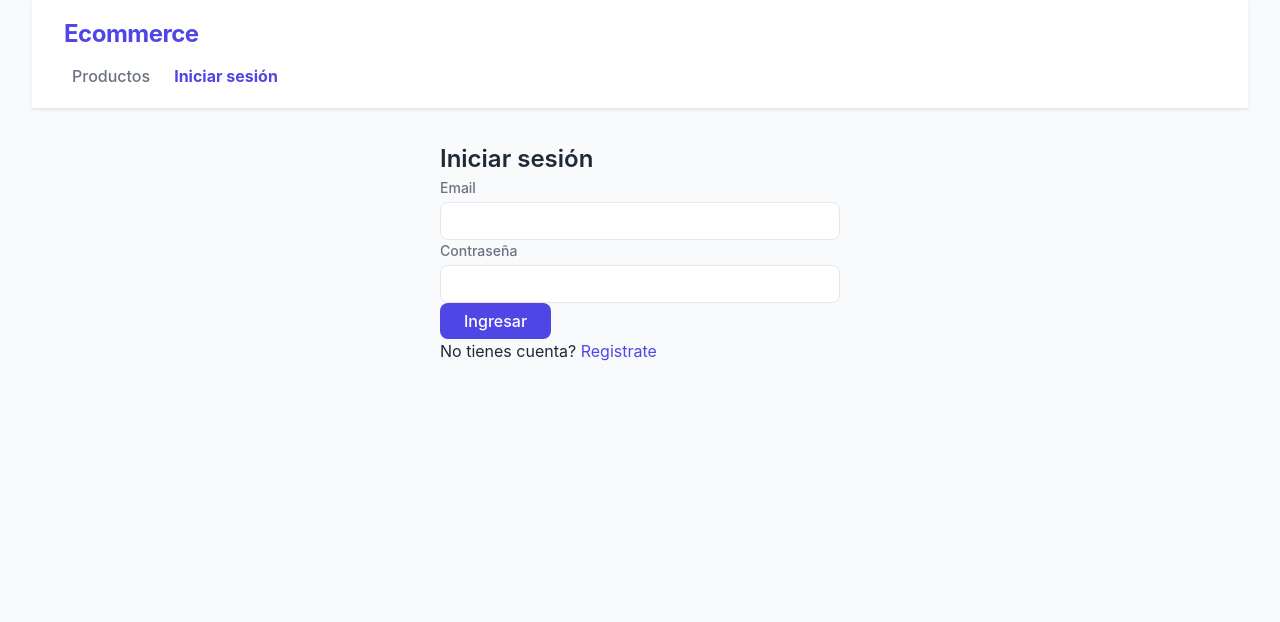
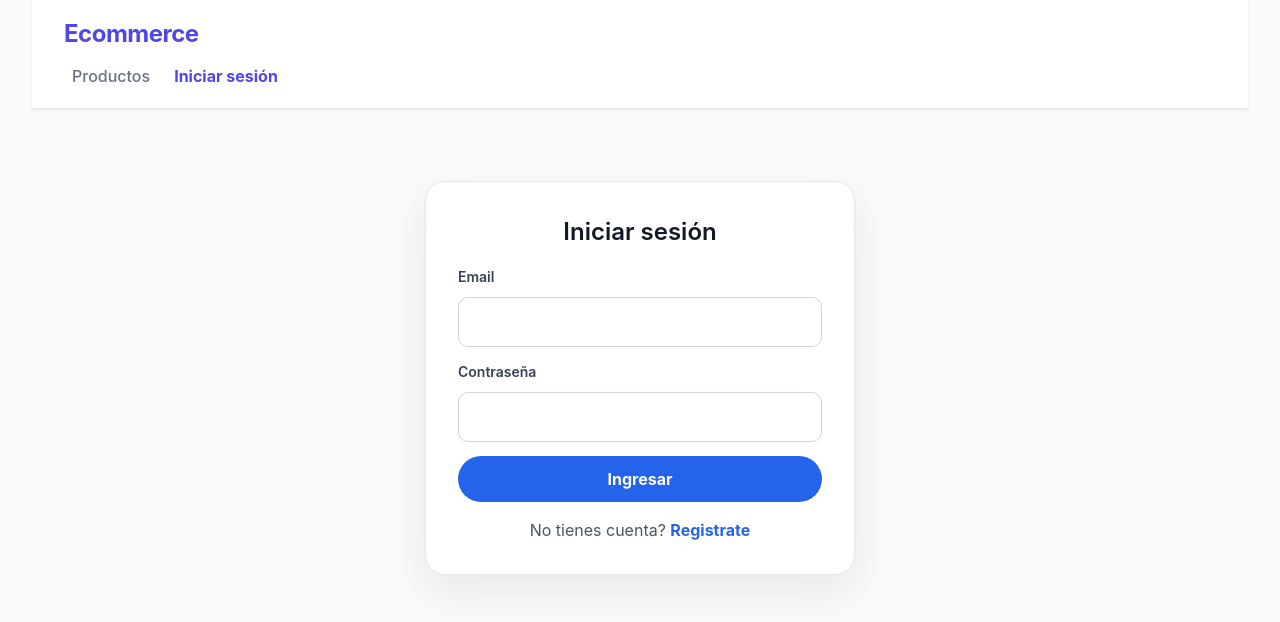
Before and after one commit to danielbueno19/ecomerce, a React (Vite) app in the folder ecommerce_react/: page /login in a window 1280 px wide. Shown: the top 622 px of the page. Built offline with nearby package versions, Linux system fonts and the light colour scheme.

Commit message:
feat(auth): agregar estilos y estructura a los componentes LoginPage y RegistroPage

```diff
--- /dev/null
+++ b/ecommerce_react/src/pages/LoginPage.module.css
@@ -0,0 +1,71 @@
+.page {
+  max-width: 430px;
+  margin: 2.5rem auto;
+  padding: 2rem;
+  border: 1px solid #e5e7eb;
+  border-radius: 20px;
+  background: #fff;
+  box-shadow: 0 16px 40px rgba(15, 23, 42, 0.08);
+}
+
+.title {
+  margin: 0 0 1rem;
+  color: #111827;
+  text-align: center;
+}
+
+.form {
+  display: flex;
+  flex-direction: column;
+  gap: 0.9rem;
+}
+
+.field {
+  display: flex;
+  flex-direction: column;
+  gap: 0.35rem;
+}
+
+.label {
+  font-weight: 600;
+  color: #374151;
+}
+
+.input {
+  border: 1px solid #d1d5db;
+  border-radius: 10px;
+  padding: 0.75rem 0.8rem;
+  font: inherit;
+}
+
+.error {
+  margin: 0;
+  color: #b91c1c;
+  font-weight: 600;
+}
+
+.button {
+  border: none;
+  border-radius: 999px;
+  padding: 0.8rem 1rem;
+  background: #2563eb;
+  color: #fff;
+  font-weight: 700;
+  cursor: pointer;
+}
+
+.button:disabled {
+  opacity: 0.65;
+  cursor: not-allowed;
+}
+
+.helper {
+  margin-top: 1rem;
+  text-align: center;
+  color: #4b5563;
+}
+
+.link {
+  color: #2563eb;
+  font-weight: 700;
+}
--- a/ecommerce_react/src/pages/LoginPage.tsx
+++ b/ecommerce_react/src/pages/LoginPage.tsx
@@ -2,6 +2,7 @@ import {useAuth} from "../context/AuthContext";
 import {Link, useNavigate} from "react-router-dom";
 import {useForm} from '../hooks/useForm';
 import React, {useState} from "react";
+import styles from './LoginPage.module.css'
 
 export  default function LoginPage() {
     const {login} = useAuth()
@@ -25,25 +26,25 @@ export  default function LoginPage() {
     }
 
     return (
-        <div style={{maxWidth: 400, margin: '0 auto'}}>
-            <h2>Iniciar sesión</h2>
-            <form onSubmit={handleSubmit}>
-                <div>
-                    <label>Email</label>
-                    <input name="email" type="email" value={values.email} onChange={handleChange} required/>
+        <div className={styles.page}>
+            <h2 className={styles.title}>Iniciar sesión</h2>
+            <form className={styles.form} onSubmit={handleSubmit}>
+                <div className={styles.field}>
+                    <label className={styles.label}>Email</label>
+                    <input className={styles.input} name="email" type="email" value={values.email} onChange={handleChange} required/>
                 </div>
-                <div>
-                    <label>Contraseña</label>
-                    <input name="password" type="password" value={values.password} onChange={handleChange} required/>
+                <div className={styles.field}>
+                    <label className={styles.label}>Contraseña</label>
+                    <input className={styles.input} name="password" type="password" value={values.password} onChange={handleChange} required/>
                 </div>
 
-                {error && <p style={{color: 'red'}}>{error}</p>}
+                {error && <p className={styles.error}>{error}</p>}
 
-                <button type="submit" disabled={loading}>
+                <button className={styles.button} type="submit" disabled={loading}>
                     {loading ? 'Ingresando...': 'Ingresar'}
                 </button>
             </form>
-            <p>No tienes cuenta? <Link to="/registro">Registrate</Link> </p>
+            <p className={styles.helper}>No tienes cuenta? <Link className={styles.link} to="/registro">Registrate</Link> </p>
         </div>
     )
 }
--- /dev/null
+++ b/ecommerce_react/src/pages/RegistroPage.module.css
@@ -0,0 +1,71 @@
+.page {
+  max-width: 460px;
+  margin: 2.5rem auto;
+  padding: 2rem;
+  border: 1px solid #e5e7eb;
+  border-radius: 20px;
+  background: #fff;
+  box-shadow: 0 16px 40px rgba(15, 23, 42, 0.08);
+}
+
+.title {
+  margin: 0 0 1rem;
+  color: #111827;
+  text-align: center;
+}
+
+.form {
+  display: flex;
+  flex-direction: column;
+  gap: 0.9rem;
+}
+
+.field {
+  display: flex;
+  flex-direction: column;
+  gap: 0.35rem;
+}
+
+.label {
+  font-weight: 600;
+  color: #374151;
+}
+
+.input {
+  border: 1px solid #d1d5db;
+  border-radius: 10px;
+  padding: 0.75rem 0.8rem;
+  font: inherit;
+}
+
+.error {
+  margin: 0;
+  color: #b91c1c;
+  font-weight: 600;
+}
+
+.button {
+  border: none;
+  border-radius: 999px;
+  padding: 0.8rem 1rem;
+  background: #2563eb;
+  color: #fff;
+  font-weight: 700;
+  cursor: pointer;
+}
+
+.button:disabled {
+  opacity: 0.65;
+  cursor: not-allowed;
+}
+
+.helper {
+  margin-top: 1rem;
+  text-align: center;
+  color: #4b5563;
+}
+
+.link {
+  color: #2563eb;
+  font-weight: 700;
+}
--- a/ecommerce_react/src/pages/RegistroPage.tsx
+++ b/ecommerce_react/src/pages/RegistroPage.tsx
@@ -3,6 +3,7 @@ import {Link, useNavigate} from "react-router-dom";
 import {useForm} from "../hooks/useForm";
 import React, {useState} from "react";
 import api from "../services/api";
+import styles from './RegistroPage.module.css'
 
 export default function RegistroPage() {
     const {registrar} = useAuth()
@@ -46,21 +47,22 @@ export default function RegistroPage() {
 
     if (esperandoConfirmacion) {
         return (
-            <div style={{ maxWidth: 400, margin: '0 auto' }}>
-                <h2>Confirmá tu email</h2>
+            <div className={styles.page}>
+                <h2 className={styles.title}>Confirmá tu email</h2>
                 <p>Te enviamos un código a <strong>{values.email}</strong></p>
-                <form onSubmit={handleConfirmacion}>
-                    <div>
-                        <label>Código de confirmación</label>
+                <form className={styles.form} onSubmit={handleConfirmacion}>
+                    <div className={styles.field}>
+                        <label className={styles.label}>Código de confirmación</label>
                         <input
+                            className={styles.input}
                             name="codigoConfirmacion"
                             value={confirmValues.codigoConfirmacion}
                             onChange={handleConfirmChange}
                             required
                         />
                     </div>
-                    {error && <p style={{ color: 'red' }}>{error}</p>}
-                    <button type="submit" disabled={loading}>
+                    {error && <p className={styles.error}>{error}</p>}
+                    <button className={styles.button} type="submit" disabled={loading}>
                         {loading ? 'Verificando...' : 'Confirmar'}
                     </button>
                 </form>
@@ -69,23 +71,23 @@ export default function RegistroPage() {
     }
 
     return (
-        <div style={{ maxWidth: 400, margin: '0 auto' }}>
-            <h2>Crear cuenta</h2>
-            <form onSubmit={handleRegistro}>
-                <div>
-                    <label>Email</label>
-                    <input name="email" type="email" value={values.email} onChange={handleChange} required />
+        <div className={styles.page}>
+            <h2 className={styles.title}>Crear cuenta</h2>
+            <form className={styles.form} onSubmit={handleRegistro}>
+                <div className={styles.field}>
+                    <label className={styles.label}>Email</label>
+                    <input className={styles.input} name="email" type="email" value={values.email} onChange={handleChange} required />
                 </div>
-                <div>
-                    <label>Contraseña</label>
-                    <input name="password" type="password" value={values.password} onChange={handleChange} required />
+                <div className={styles.field}>
+                    <label className={styles.label}>Contraseña</label>
+                    <input className={styles.input} name="password" type="password" value={values.password} onChange={handleChange} required />
                 </div>
-                {error && <p style={{ color: 'red' }}>{error}</p>}
-                <button type="submit" disabled={loading}>
+                {error && <p className={styles.error}>{error}</p>}
+                <button className={styles.button} type="submit" disabled={loading}>
                     {loading ? 'Registrando...' : 'Registrarse'}
                 </button>
             </form>
-            <p>¿Ya tenés cuenta? <Link to="/login">Iniciá sesión</Link></p>
+            <p className={styles.helper}>¿Ya tenés cuenta? <Link className={styles.link} to="/login">Iniciá sesión</Link></p>
         </div>
     )
 }
```
